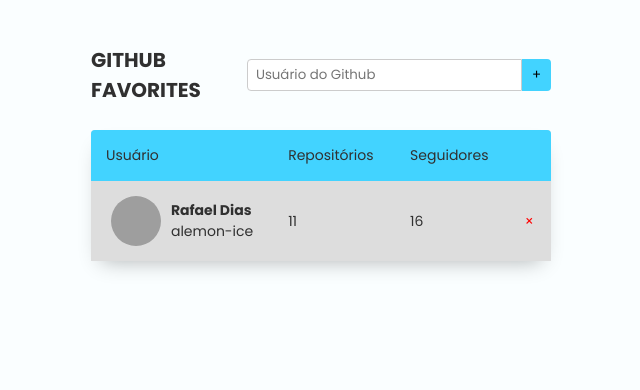
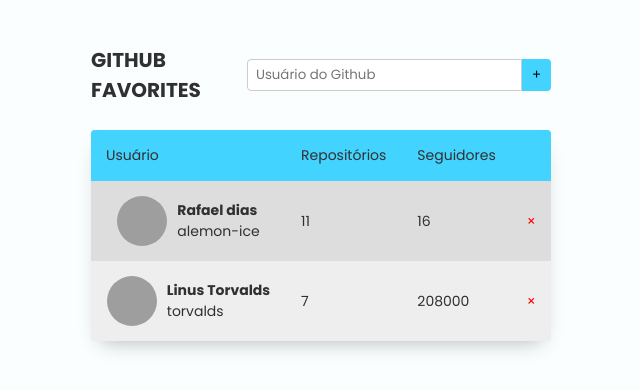
Before and after one commit to alemon-ice/explorer, a plain HTML site: page stage-06/project-02/index.html in a window 1280 px wide. Shown: the whole page, without its empty margins (319-959 px from the left). Drawn offline with Linux system fonts and the light colour scheme; grey boxes are pictures that could not be loaded.

Commit message:
stage-06 - proj-02: DOM manipulation logic

```diff
--- a/stage-06/project-02/index.html
+++ b/stage-06/project-02/index.html
@@ -49,5 +49,7 @@
             <tfoot></tfoot>
         </table>
     </div>
+
+    <script src="./js/main.js" type="module" defer></script>
 </body>
 </html>
--- /dev/null
+++ b/stage-06/project-02/js/favorites.js
@@ -0,0 +1,96 @@
+export class Favorites {
+    constructor(root) {
+        this.root = document.querySelector(root)
+
+        this.load()
+    }
+
+    load() {
+        const entries = [
+            {
+                login: 'alemon-ice',
+                name: 'Rafael dias',
+                public_repos: 11,
+                followers: 16
+            },
+            {
+                login: 'torvalds',
+                name: 'Linus Torvalds',
+                public_repos: 7,
+                followers: 208000
+            }
+        ]
+        this.entries = entries
+    }
+
+    delete(user) {
+        const filteredEntries = this.entries.filter(entry => entry.login !== user.login)
+        this.entries = filteredEntries
+        this.update()
+    }
+}
+
+export class FavoritesView extends Favorites {
+    constructor(root) {
+        super(root)
+
+        this.tbody = this.root.querySelector('table tbody')
+
+        this.update()
+    }
+
+    update() {
+        this.removeAllTr()
+
+        this.entries.forEach(user => {
+        const row = this.createRow()
+
+            row.querySelector('.user img').src = `https://github.com/${user.login}.png`
+            row.querySelector('.user img').alt = `Imagem de ${user.name}`
+            row.querySelector('.user a').href = `https://github.com/${user.login}`
+            row.querySelector('.user p').textContent = user.name
+            row.querySelector('.user span').textContent = user.login
+            row.querySelector('.repositories').textContent = user.public_repos
+            row.querySelector('.followers').textContent = user.followers
+
+            row.querySelector('.actions').onclick = () => {
+                const isOK = confirm('Tem certeja que deseja remover este usuário?')
+
+                if (isOK) {
+                    this.delete(user)
+                }
+            }
+
+            this.tbody.append(row)
+        })
+    }
+
+    createRow() {
+        const tr = document.createElement('tr')
+
+        const content = `
+            <td class="user">
+                <img src="https://github.com/alemon-ice.png" alt="Imagem de alemon-ice">
+                <a href="https://github.com/alemon-ice" target="_blank">
+                    <p>Rafael Dias</p>
+                    <span>alemon-ice</span>
+                </a>
+            </td>
+            <td class="repositories">11</td>
+            <td class="followers">16</td>
+            <td class="actions">
+                <button>&times;</button>
+            </td>
+        `
+
+        tr.innerHTML = content
+
+        return tr
+    }
+
+    removeAllTr() {
+        this.tbody.querySelectorAll('tr').forEach((tr) => {
+            tr.remove()
+        })
+    }
+}
--- /dev/null
+++ b/stage-06/project-02/js/main.js
@@ -0,0 +1,3 @@
+import { FavoritesView } from './favorites.js'
+
+new FavoritesView('#app')
--- a/stage-06/project-02/style.css
+++ b/stage-06/project-02/style.css
@@ -140,6 +140,8 @@
     border: none;
 
     color: red;
+
+    cursor: pointer;
 }
 
 td.user img {
```
